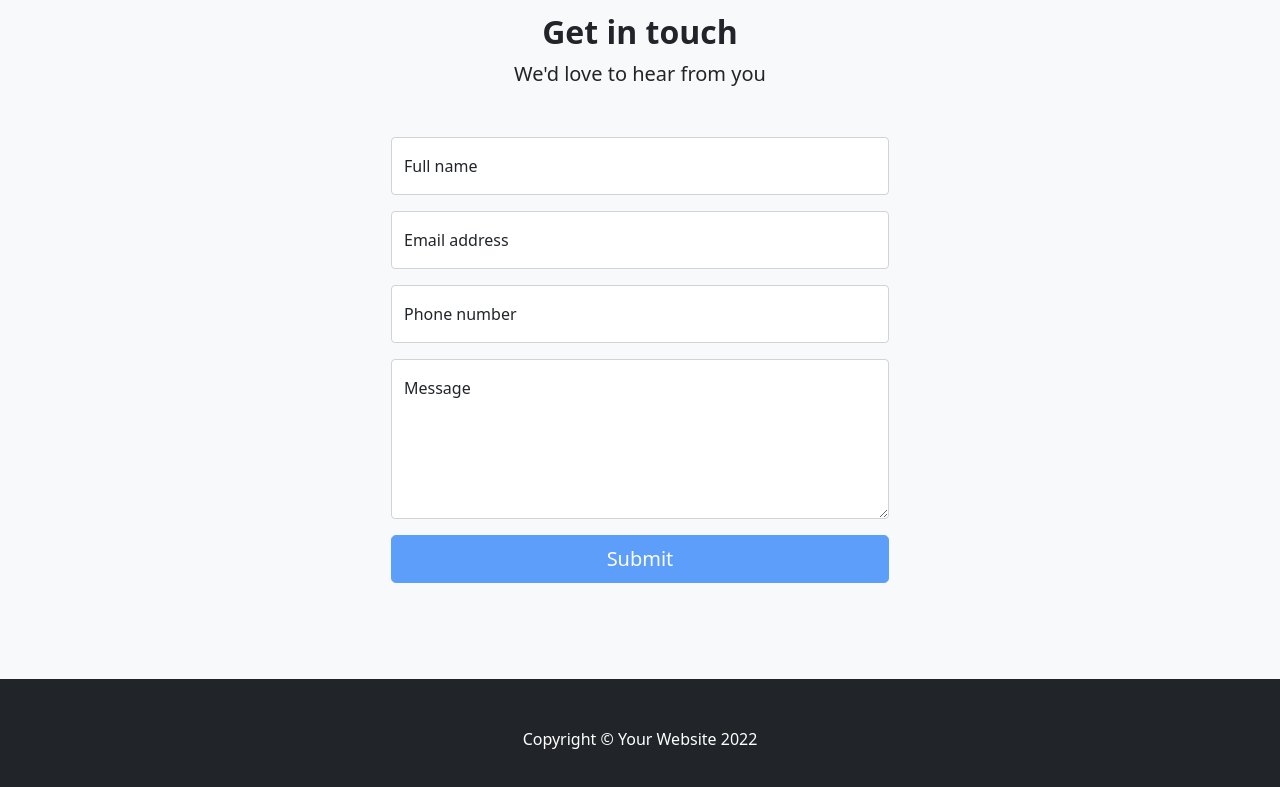
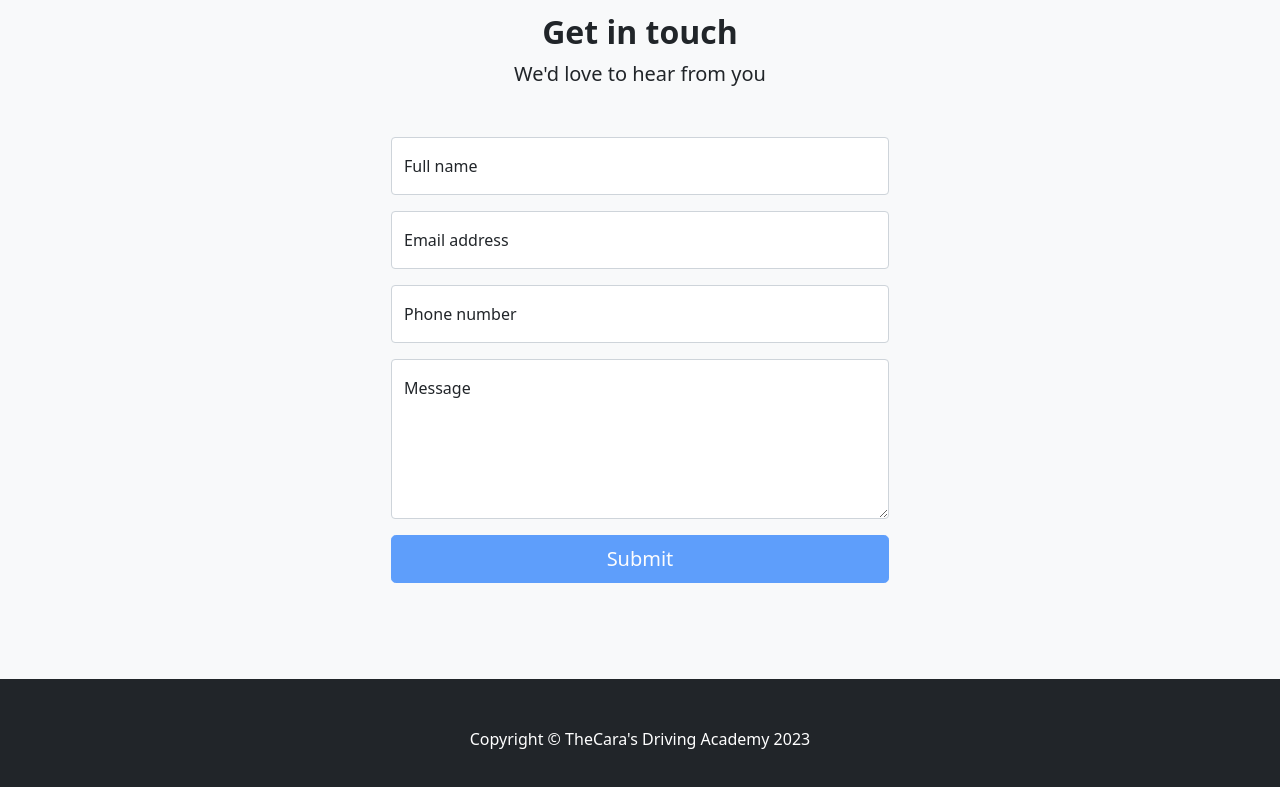
Before and after one commit to MJDacara/MJDacara.github.io, a plain HTML site: page index.html in a window 1280 px wide. Shown: the part 1226-2013 px from the top of the page. Drawn offline with nearby package versions, Linux system fonts and the light colour scheme.

Commit message:
Update index.html

```diff
--- a/index.html
+++ b/index.html
@@ -5,7 +5,7 @@
         <meta name="viewport" content="width=device-width, initial-scale=1, shrink-to-fit=no" />
         <meta name="description" content="" />
         <meta name="author" content="" />
-        <title>The Car's Driving Academy</title>
+        <title>TheCara's Driving Academy</title>
         <!-- Favicon-->
         <link rel="icon" type="image/x-icon" href="assets/favicon.ico" />
         <!-- Bootstrap icons-->
@@ -149,7 +149,7 @@
         </section>
         <!-- Footer-->
         <footer class="py-5 bg-dark">
-            <div class="container px-5"><p class="m-0 text-center text-white">Copyright &copy; Your Website 2022</p></div>
+            <div class="container px-5"><p class="m-0 text-center text-white">Copyright &copy; TheCara's Driving Academy 2023</p></div>
         </footer>
         <!-- Bootstrap core JS-->
         <script src="https://cdn.jsdelivr.net/npm/bootstrap@5.1.3/dist/js/bootstrap.bundle.min.js"></script>
```
